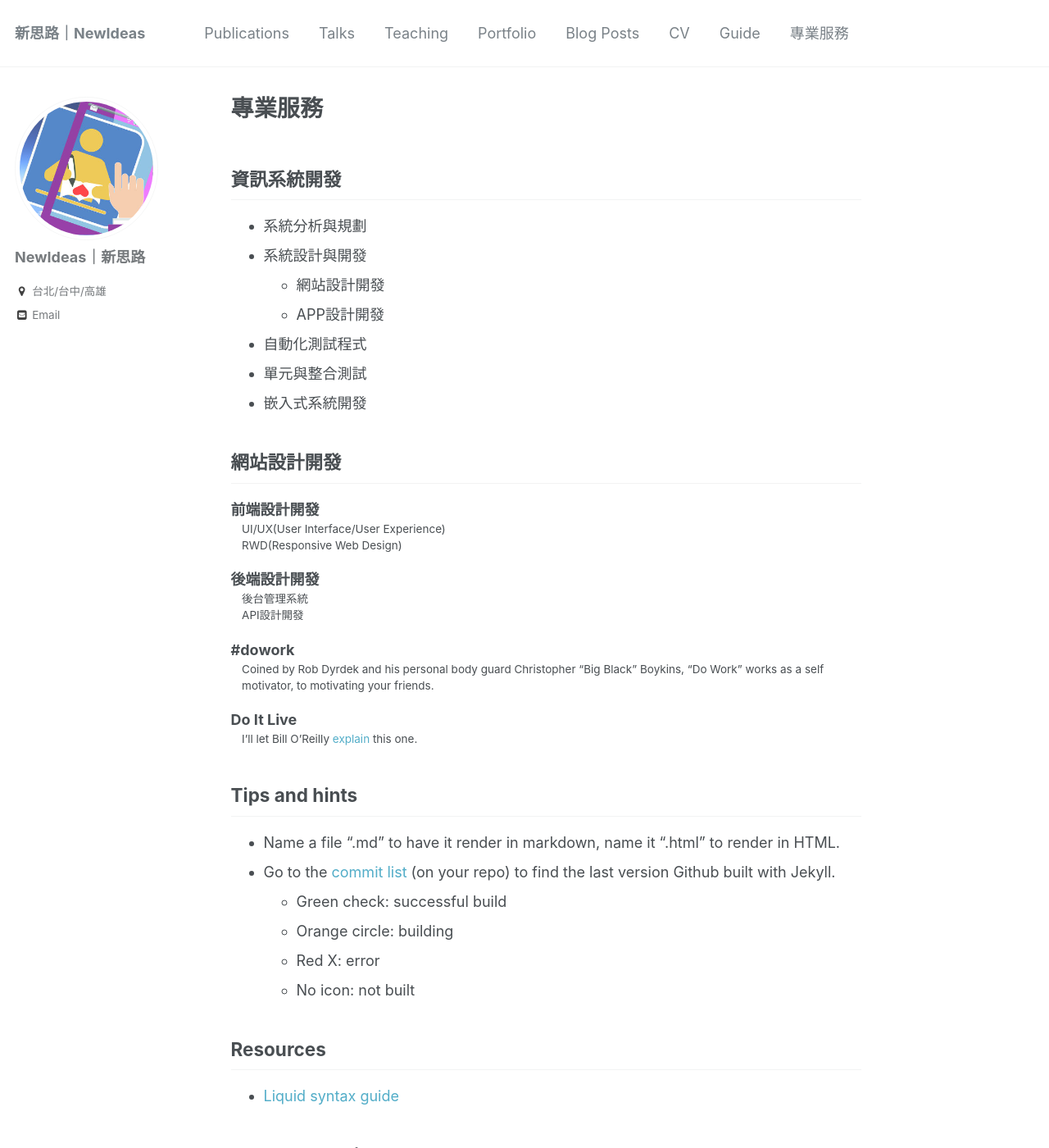
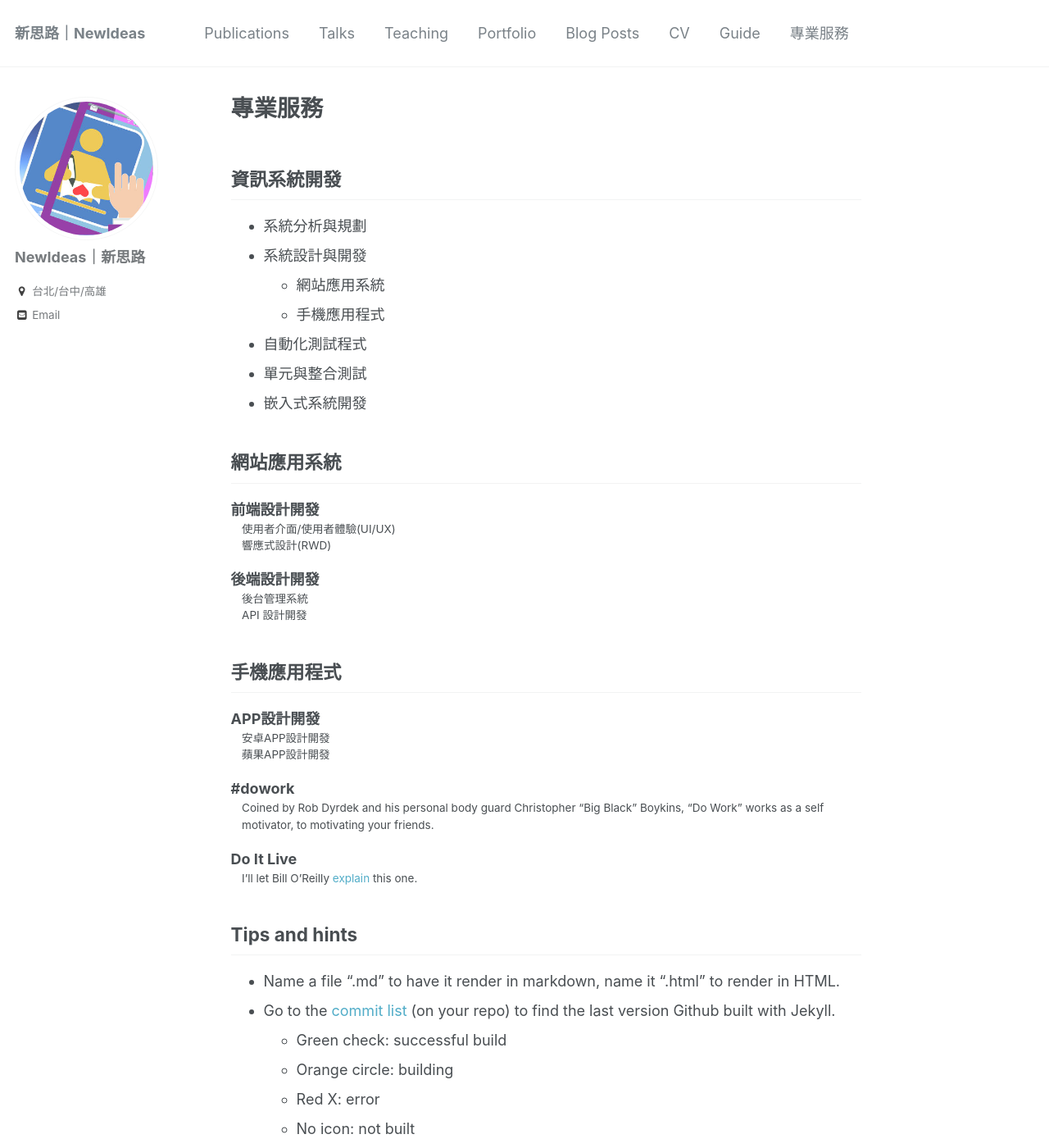
Before and after one commit to ikevin28/newideas8.github.io, a Jekyll site: the page built from _pages/services.md, in a window 1280 px wide and 1400 px high. Shown: the whole window at 82% size. Built offline with Jekyll 4.4.1, drawn with Linux system fonts in a browser that asks for light colours.

Commit message:
Update services.md

```diff
--- a/_pages/services.md
+++ b/_pages/services.md
@@ -11,21 +11,27 @@ redirect_from:
 
 * 系統分析與規劃
 * 系統設計與開發
-  * 網站設計開發
-  * APP設計開發
+  * 網站應用系統
+  * 手機應用程式
 * 自動化測試程式
 * 單元與整合測試
 * 嵌入式系統開發
 
-## 網站設計開發
+## 網站應用系統
 
 前端設計開發
-:   UI/UX(User Interface/User Experience)
-:   RWD(Responsive Web Design)
+:   使用者介面/使用者體驗(UI/UX)
+:   響應式設計(RWD)
 
 後端設計開發
 :   後台管理系統
-:   API設計開發
+:   API 設計開發
+
+## 手機應用程式
+
+APP設計開發
+:   安卓APP設計開發
+:   蘋果APP設計開發
 
 #dowork
 :   Coined by Rob Dyrdek and his personal body guard Christopher "Big Black" Boykins, "Do Work" works as a self motivator, to motivating your friends.
```
